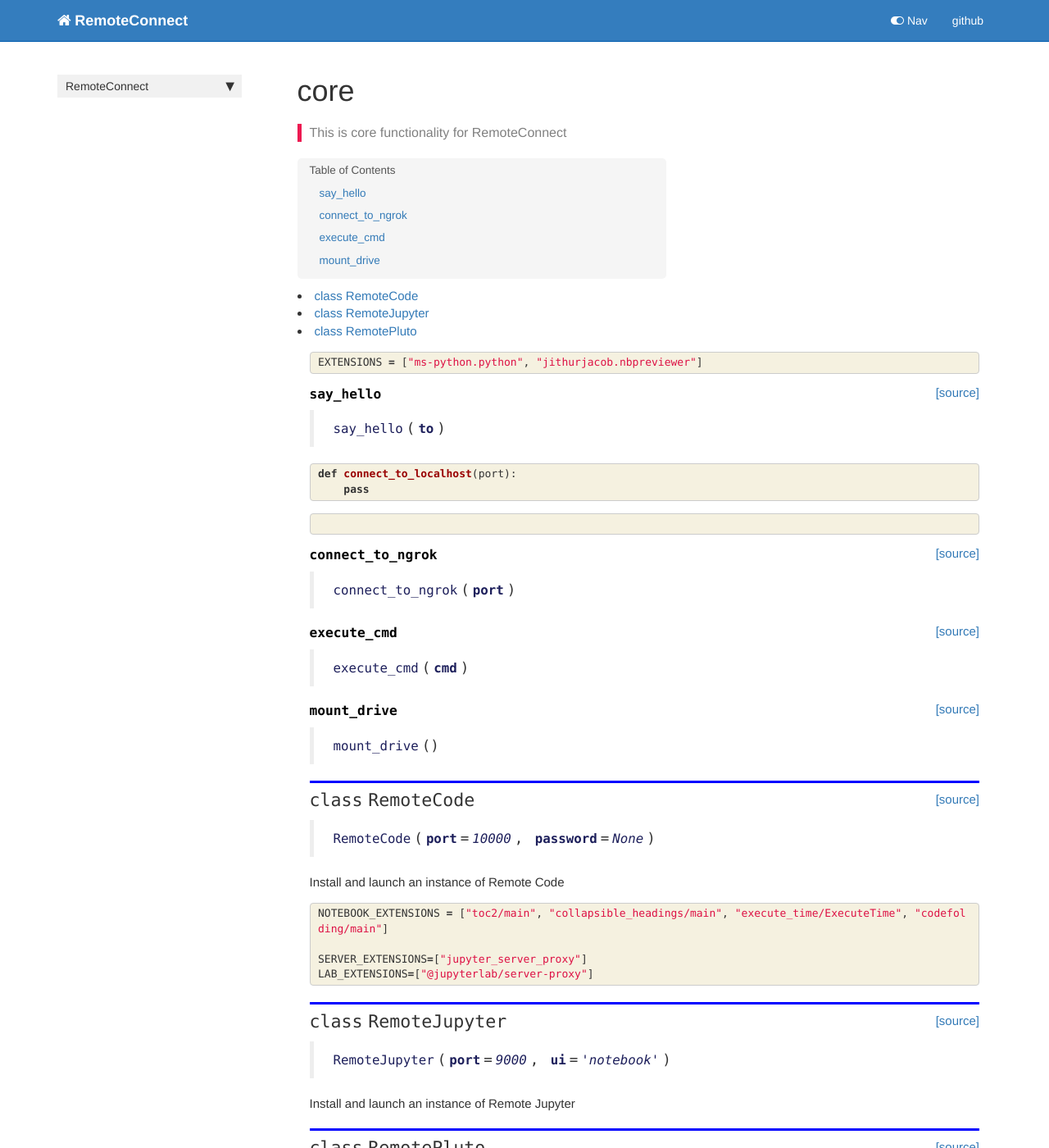
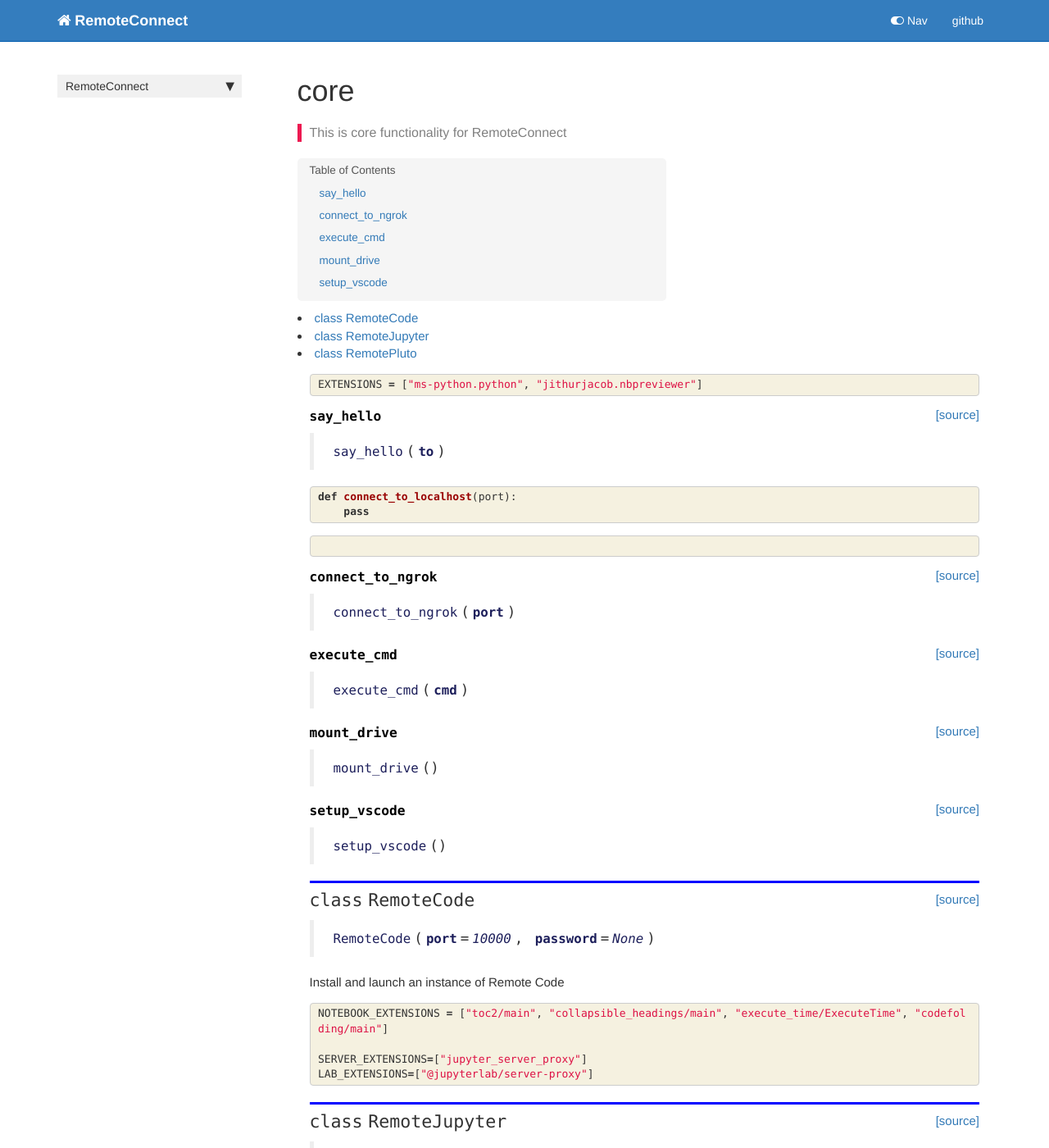
Before and after one commit to Rahuketu86/RemoteConnect, a Jekyll site: the page built from docs/core.html, in a window 1280 px wide and 1400 px high. Shown: the whole window at 82% size. Built offline with Jekyll 4.4.1, drawn with Linux system fonts in a browser that asks for light colours; nearby versions of some CDN libraries; comment, search, counter and statistics services are not loaded.

```diff
--- a/RemoteConnect/_nbdev.py
+++ b/RemoteConnect/_nbdev.py
@@ -8,6 +8,7 @@ index = {"IN_COLAB": "00_core.ipynb",
          "connect_to_ngrok": "00_core.ipynb",
          "execute_cmd": "00_core.ipynb",
          "mount_drive": "00_core.ipynb",
+         "setup_vscode": "00_core.ipynb",
          "RemoteCode": "00_core.ipynb",
          "NOTEBOOK_EXTENSIONS": "00_core.ipynb",
          "SERVER_EXTENSIONS": "00_core.ipynb",
--- a/docs/core.html
+++ b/docs/core.html
@@ -223,7 +223,38 @@ nb_path: "nbs/00_core.ipynb"
 
 
 <div class="output_markdown rendered_html output_subarea ">
-<h2 id="RemoteCode" class="doc_header"><code>class</code> <code>RemoteCode</code><a href="https://github.com/rahuketu86/RemoteConnect/tree/master/RemoteConnect/core.py#L58" class="source_link" style="float:right">[source]</a></h2><blockquote><p><code>RemoteCode</code>(<strong><code>port</code></strong>=<em><code>10000</code></em>, <strong><code>password</code></strong>=<em><code>None</code></em>)</p>
+<h4 id="setup_vscode" class="doc_header"><code>setup_vscode</code><a href="https://github.com/rahuketu86/RemoteConnect/tree/master/RemoteConnect/core.py#L58" class="source_link" style="float:right">[source]</a></h4><blockquote><p><code>setup_vscode</code>()</p>
+</blockquote>
+
+</div>
+
+</div>
+
+</div>
+</div>
+
+</div>
+    {% endraw %}
+
+    {% raw %}
+
+<div class="cell border-box-sizing code_cell rendered">
+
+</div>
+    {% endraw %}
+
+    {% raw %}
+
+<div class="cell border-box-sizing code_cell rendered">
+
+<div class="output_wrapper">
+<div class="output">
+
+<div class="output_area">
+
+
+<div class="output_markdown rendered_html output_subarea ">
+<h2 id="RemoteCode" class="doc_header"><code>class</code> <code>RemoteCode</code><a href="https://github.com/rahuketu86/RemoteConnect/tree/master/RemoteConnect/core.py#L68" class="source_link" style="float:right">[source]</a></h2><blockquote><p><code>RemoteCode</code>(<strong><code>port</code></strong>=<em><code>10000</code></em>, <strong><code>password</code></strong>=<em><code>None</code></em>)</p>
 </blockquote>
 <p>Install and launch an instance of Remote Code</p>
 
@@ -275,7 +306,7 @@ nb_path: "nbs/00_core.ipynb"
 
 
 <div class="output_markdown rendered_html output_subarea ">
-<h2 id="RemoteJupyter" class="doc_header"><code>class</code> <code>RemoteJupyter</code><a href="https://github.com/rahuketu86/RemoteConnect/tree/master/RemoteConnect/core.py#L104" class="source_link" style="float:right">[source]</a></h2><blockquote><p><code>RemoteJupyter</code>(<strong><code>port</code></strong>=<em><code>9000</code></em>, <strong><code>ui</code></strong>=<em><code>'notebook'</code></em>)</p>
+<h2 id="RemoteJupyter" class="doc_header"><code>class</code> <code>RemoteJupyter</code><a href="https://github.com/rahuketu86/RemoteConnect/tree/master/RemoteConnect/core.py#L114" class="source_link" style="float:right">[source]</a></h2><blockquote><p><code>RemoteJupyter</code>(<strong><code>port</code></strong>=<em><code>9000</code></em>, <strong><code>ui</code></strong>=<em><code>'notebook'</code></em>)</p>
 </blockquote>
 <p>Install and launch an instance of Remote Jupyter</p>
 
@@ -307,7 +338,7 @@ nb_path: "nbs/00_core.ipynb"
 
 
 <div class="output_markdown rendered_html output_subarea ">
-<h2 id="RemotePluto" class="doc_header"><code>class</code> <code>RemotePluto</code><a href="https://github.com/rahuketu86/RemoteConnect/tree/master/RemoteConnect/core.py#L145" class="source_link" style="float:right">[source]</a></h2><blockquote><p><code>RemotePluto</code>(<strong><code>port</code></strong>=<em><code>9000</code></em>)</p>
+<h2 id="RemotePluto" class="doc_header"><code>class</code> <code>RemotePluto</code><a href="https://github.com/rahuketu86/RemoteConnect/tree/master/RemoteConnect/core.py#L155" class="source_link" style="float:right">[source]</a></h2><blockquote><p><code>RemotePluto</code>(<strong><code>port</code></strong>=<em><code>9000</code></em>)</p>
 </blockquote>
 <p>Install and launch an instance of Remote Pluto.jl for Julia⌈</p>
 
```
Also changed, not shown: RemoteConnect/core.py (+12 -2 lines), RemoteConnect/proxyservers.py (+6 -2 lines), docs/proxyservers.html (+9 -2 lines), 2 other files.
